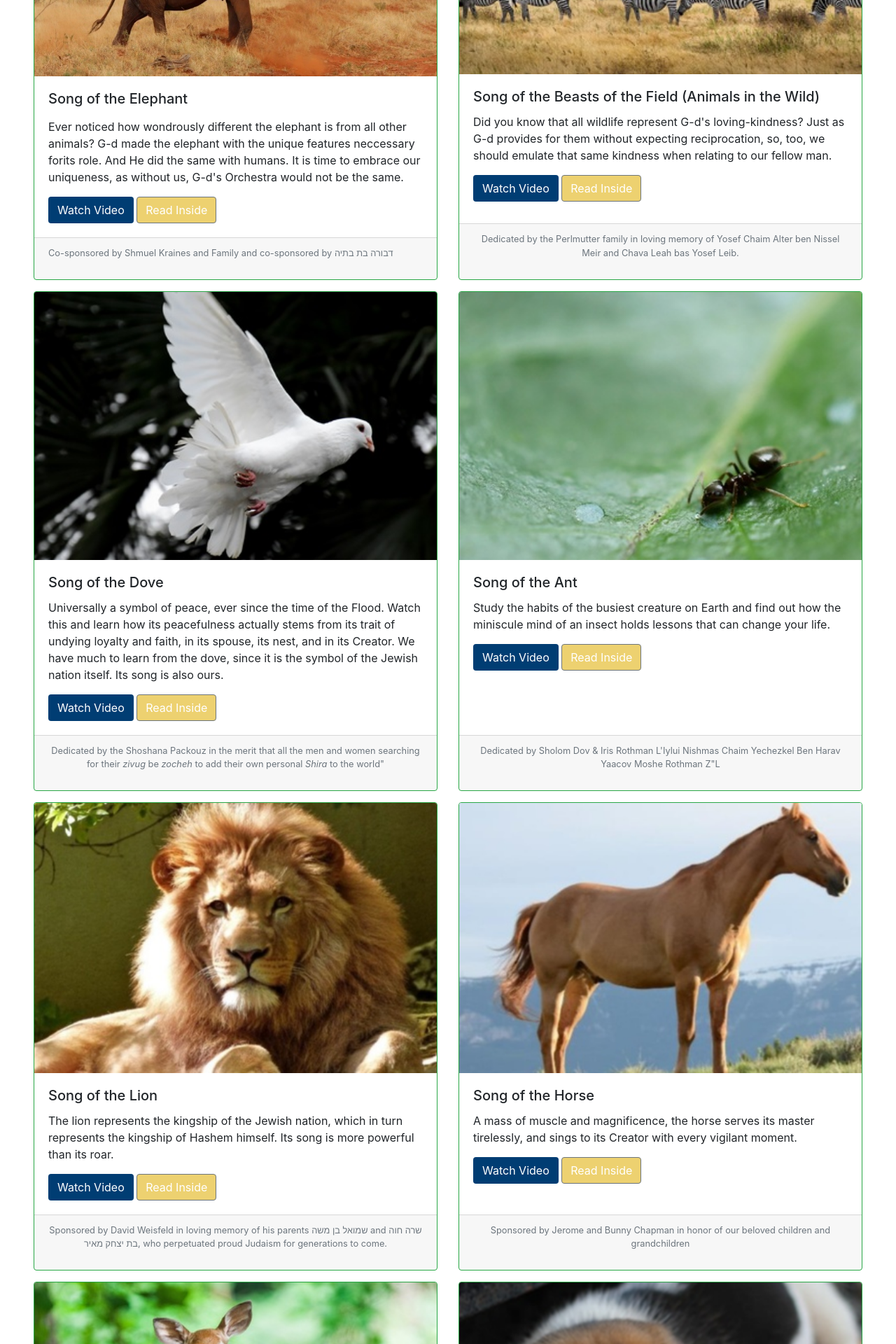
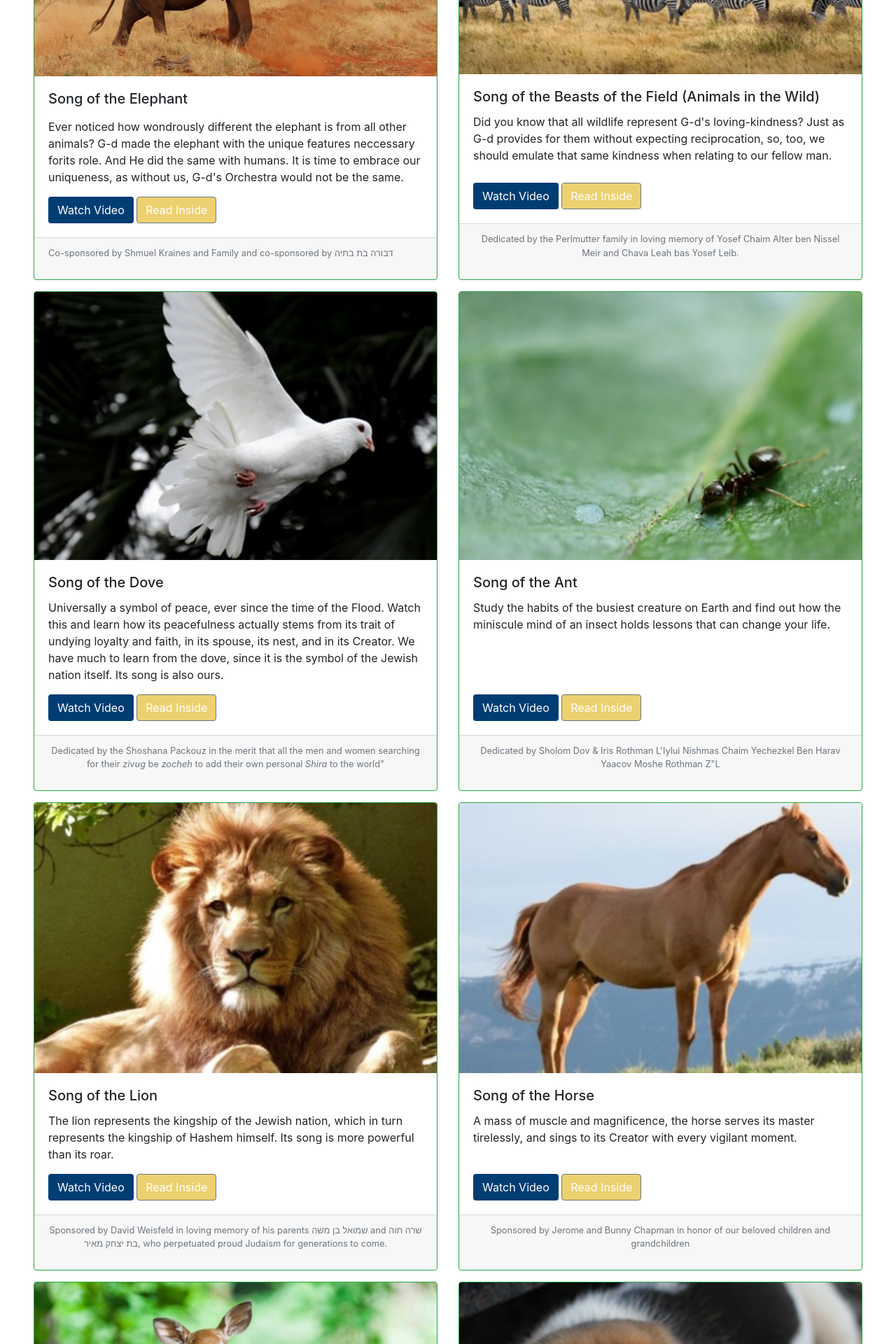
Before and after one commit to SBKraines/SBKraines.github.io, a Jekyll site: the page index.html, which Jekyll copies as it is, in a window 1280 px wide. Shown: the part 1607-3527 px from the top of the page at 70% size. Built offline with Jekyll 4.4.1, drawn with Linux system fonts in a browser that asks for light colours.

Commit message:
Align buttons to bottom of cards

```diff
--- a/index.html
+++ b/index.html
@@ -217,7 +217,7 @@
             <div class="col-sm-6  mb-3">
                 <div class="card card border-success h-100">
                     <img class="card-img-top" src="img/animals/Elephant.jpg" alt="Card image cap">
-                    <div class="card-body">
+                    <div class="card-body" style="padding: 1.25rem 1.25rem 0px;">
                         <h5 class="card-title">Song of the Elephant</h5>
                         <div class="card-text">
                             <p>
@@ -227,9 +227,11 @@
                                 be the same.</p>
                             </p>
                         </div>
-                        <a href="https://www.torahanytime.com/embed/?v=89584" target="_blank" class="btn btn-custom">Watch
-                            Video</a> <a href="/assets/Elephant.pdf" target="_blank" class="btn btn-secondary">Read
-                        Inside</a>
+
+                    </div>
+                    <div style="padding: 0px 1.25rem 1.25rem;">
+                        <a href="https://www.torahanytime.com/embed/?v=89584" target="_blank" class="btn btn-custom">Watch Video</a>
+                        <a href="/assets/Elephant.pdf" target="_blank" class="btn btn-secondary">Read Inside</a>
                     </div>
                     <div class="card-footer">
                         <small class="text-muted">
@@ -242,16 +244,17 @@
                 <div class="card border-success h-100">
                     <img class="card-img-top" src="img/animals/symbol-animals-grazing%20in-the-wild.jpg"
                          alt="Card image cap">
-                    <div class="card-body">
+                    <div class="card-body" style="padding: 1.25rem 1.25rem 0px;">
                         <h5 class="card-title">Song of the Beasts of the Field (Animals in the Wild)</h5>
                         <div class="card-text">
                             <p>Did you know that all wildlife represent G-d's loving-kindness? Just as G-d provides for
                                 them without expecting reciprocation, so, too, we should emulate that same kindness when
                                 relating to our fellow man.</p>
-                            <a href="https://www.torahanytime.com/embed/?v=90335" target="_blank"
-                               class="btn btn-custom">Watch Video</a> <a href="assets/Beasts.pdf" target="_blank"
-                                                                         class="btn btn-secondary">Read Inside</a>
                         </div>
+                    </div>
+                    <div style="padding: 0px 1.25rem 1.25rem;">
+                        <a href="https://www.torahanytime.com/embed/?v=90335" target="_blank" class="btn btn-custom">Watch Video</a>
+                        <a href="assets/Beasts.pdf" target="_blank" class="btn btn-secondary">Read Inside</a>
                     </div>
                     <div class="card-footer text-center">
                         <small class="text-muted">
@@ -265,7 +268,7 @@
                 <div class="card border-success h-100 ">
                     <img class="card-img-top" src="img/animals/dove-in-judiasm.jpg"
                          alt="Symbolism of Dove in Judiasm">
-                    <div class="card-body">
+                    <div class="card-body" style="padding: 1.25rem 1.25rem 0px;">
                         <h5 class="card-title">Song of the Dove</h5>
                         <div class="card-text">
                             <p>Universally a symbol of peace, ever since the time of the Flood. Watch this and learn
@@ -274,10 +277,11 @@
                                 have much to learn from the dove, since it is the symbol of the Jewish nation
                                 itself. Its song is also ours.
                             </p>
-                            <a href="https://www.torahanytime.com/embed/?v=91607" target="_blank"
-                               class="btn btn-custom">Watch Video</a> <a href="assets/Dove.pdf" target="_blank"
-                                                                         class="btn btn-secondary">Read Inside</a>
                         </div>
+                    </div>
+                    <div style="padding: 0px 1.25rem 1.25rem;">
+                        <a href="https://www.torahanytime.com/embed/?v=91607" target="_blank" class="btn btn-custom">Watch Video</a>
+                        <a href="assets/Dove.pdf" target="_blank" class="btn btn-secondary">Read Inside</a>
                     </div>
                     <div class="card-footer text-center">
                         <small class="text-muted">
@@ -291,15 +295,16 @@
             <div class="col-sm-6 mb-3">
                 <div class="card border-success h-100">
                     <img class="card-img-top" src="img/animals/ant.jpg" alt="Card image cap">
-                    <div class="card-body">
+                    <div class="card-body" style="padding: 1.25rem 1.25rem 0px;">
                         <h5 class="card-title">Song of the Ant</h5>
                         <div class="card-text">
                             <p>Study the habits of the busiest creature on Earth and find out how the miniscule mind
                                 of an insect holds lessons that can change your life.</p>
-                            <a href="https://www.torahanytime.com/embed/?v=94294" target="_blank"
-                               class="btn btn-custom">Watch Video</a> <a href="assets/Ant.pdf" target="_blank"
-                                                                         class="btn btn-secondary">Read Inside</a>
                         </div>
+                    </div>
+                    <div style="padding: 0px 1.25rem 1.25rem;">
+                        <a href="https://www.torahanytime.com/embed/?v=94294" target="_blank" class="btn btn-custom">Watch Video</a>
+                        <a href="assets/Ant.pdf" target="_blank" class="btn btn-secondary">Read Inside</a>
                     </div>
                     <div class="card-footer text-center">
                         <small class="text-muted">
@@ -313,16 +318,16 @@
                 <div class="card border-success h-100">
                     <img class="card-img-top" src="img/animals/lion-in-judiasm.jpg"
                          alt="Symbolism of Lion in Judiasm">
-                    <div class="card-body">
+                    <div class="card-body" style="padding: 1.25rem 1.25rem 0px;">
                         <h5 class="card-title">Song of the Lion</h5>
                         <div class="card-text">
                             <p>The lion represents the kingship of the Jewish nation, which in turn represents the
                                 kingship of Hashem himself. Its song is more powerful than its roar.</p>
-                            <a href="https://www.torahanytime.com/embed/?v=95646" target="_blank"
-                               class="btn btn-custom">Watch Video</a> <a href="assets/SymbolofLionInJudiasm.pdf"
-                                                                         target="_blank" class="btn btn-secondary">Read
-                            Inside</a>
                         </div>
+                    </div>
+                    <div style="padding: 0px 1.25rem 1.25rem;">
+                        <a href="https://www.torahanytime.com/embed/?v=95646" target="_blank" class="btn btn-custom">Watch Video</a>
+                        <a href="assets/SymbolofLionInJudiasm.pdf" target="_blank" class="btn btn-secondary">Read Inside</a>
                     </div>
                     <div class="card-footer text-center">
                         <small class="text-muted">
@@ -336,15 +341,16 @@
             <div class="col-sm-6 mb-3">
                 <div class="card border-success h-100">
                     <img class="card-img-top" src="img/animals/horse.jpg" alt="Song of the Horse">
-                    <div class="card-body">
+                    <div class="card-body" style="padding: 1.25rem 1.25rem 0px;">
                         <h5 class="card-title">Song of the Horse</h5>
                         <div class="card-text">
                             <p>A mass of muscle and magnificence, the horse serves its master tirelessly, and sings
                                 to its Creator with every vigilant moment.</p>
-                            <a href="https://www.torahanytime.com/embed/?v=96556" target="_blank"
-                               class="btn btn-custom">Watch Video</a> <a href="assets/Horse.pdf" target="_blank"
-                                                                         class="btn btn-secondary">Read Inside</a>
                         </div>
+                    </div>
+                    <div style="padding: 0px 1.25rem 1.25rem;">
+                        <a href="https://www.torahanytime.com/embed/?v=96556" target="_blank" class="btn btn-custom">Watch Video</a>
+                        <a href="assets/Horse.pdf" target="_blank" class="btn btn-secondary">Read Inside</a>
                     </div>
                     <div class="card-footer text-center">
                         <small class="text-muted">
@@ -357,15 +363,16 @@
             <div class="col-sm-6 mb-3">
                 <div class="card border-success h-100">
                     <img class="card-img-top" src="img/animals/deer.jpg" alt="Deer in Judiasm">
-                    <div class="card-body">
+                    <div class="card-body" style="padding: 1.25rem 1.25rem 0px;">
                         <h5 class="card-title">Song of the Deer</h5>
                         <div class="card-text">
                             <p>This fast legged creation of beauty flees daily for its life. Its survival is a
                                 divine song to the God of Salvation.</p>
-                            <a href="https://www.torahanytime.com/embed/?v=99261" target="_blank"
-                               class="btn btn-custom">Watch Video</a> <a href="assets/Deer.pdf" target="_blank"
-                                                                         class="btn btn-secondary">Read Inside</a>
                         </div>
+                    </div>
+                    <div style="padding: 0px 1.25rem 1.25rem;">
+                        <a href="https://www.torahanytime.com/embed/?v=99261" target="_blank" class="btn btn-custom">Watch Video</a>
+                        <a href="assets/Deer.pdf" target="_blank" class="btn btn-secondary">Read Inside</a>
                     </div>
                     <div class="card-footer text-center">
                         <small class="text-muted">
@@ -383,21 +390,20 @@
             <div class="col-sm-6 mb-3">
                 <div class="card border-success h-100">
                     <img class="card-img-top" src="img/animals/dog.jpg" alt="Dog in Judiasm">
-                    <div class="card-body">
+                    <div class="card-body" style="padding: 1.25rem 1.25rem 0px;">
                         <h5 class="card-title">Song of the Dog</h5>
                         <div class="card-text">
                             <p>Take a deeper look into the heart of the world’s favorite pet and hear anew the
                                 music of its bark. </p>
-                            <a href="https://www.torahanytime.com/embed/?v=100666" target="_blank"
-                               class="btn btn-custom">Watch Video</a> <a href="assets/Dog.pdf" target="_blank"
-                                                                         class="btn btn-secondary">Read
-                            Inside</a>
                         </div>
+                    </div>
+                    <div style="padding: 0px 1.25rem 1.25rem;">
+                        <a href="https://www.torahanytime.com/embed/?v=100666" target="_blank" class="btn btn-custom">Watch Video</a>
+                        <a href="assets/Dog.pdf" target="_blank" class="btn btn-secondary">Read Inside</a>
                     </div>
                     <div class="card-footer text-center">
                         <small class="text-muted">
                             <p>Sponsored by Oscar Abraham</p>
-
                         </small>
                     </div>
                 </div>
@@ -405,22 +411,21 @@
             <div class="col-sm-6 mb-3">
                 <div class="card border-success h-100">
                     <img class="card-img-top" src="img/animals/fish.jpg" alt="Fish in Judiasm">
-                    <div class="card-body">
+                    <div class="card-body" style="padding: 1.25rem 1.25rem 0px;">
                         <h5 class="card-title">Song of the Fish</h5>
                         <div class="card-text">
                             <p>The mighty, unending oceans hide an enchanting world of three and half trillion
                                 ever-multiplying fish. Listen to what they are singing. </p>
-                            <a href="https://www.torahanytime.com/embed/?v=105914" target="_blank"
-                               class="btn btn-custom">Watch Video</a> <a href="assets/Fish.pdf" target="_blank"
-                                                                         class="btn btn-secondary">Read
-                            Inside</a>
                         </div>
+                    </div>
+                    <div style="padding: 0px 1.25rem 1.25rem;">
+                        <a href="https://www.torahanytime.com/embed/?v=105914" target="_blank" class="btn btn-custom">Watch Video</a>
+                        <a href="assets/Fish.pdf" target="_blank" class="btn btn-secondary">Read Inside</a>
                     </div>
                     <div class="card-footer text-center">
                         <small class="text-muted">
-                            <p> Dedicated by the Perlmutter Family in loving memory of יוסף חיים אלתר בן ניסל
-                                מאיר,חוה לאה בת יוסף ליב, זאב שלמה בן זכריה ליב
-
+                            <p>
+                                Dedicated by the Perlmutter Family in loving memory of יוסף חיים אלתר בן ניסל מאיר,חוה לאה בת יוסף ליב, זאב שלמה בן זכריה ליב
                             </p>
                         </small>
                     </div>
@@ -429,19 +434,20 @@
             <div class="col-sm-6 mb-3">
                 <div class="card border-success h-100">
                     <img class="card-img-top" src="img/ocean.jpg" alt="Ocean in Judiasm">
-                    <div class="card-body">
+                    <div class="card-body" style="padding: 1.25rem 1.25rem 0px;">
                         <h5 class="card-title">Song of the Ocean</h5>
                         <div class="card-text">
                             <p>The mighty ocean waves sing an awesome divine song. </p>
-                            <a href="https://www.torahanytime.com/embed/?v=114481" target="_blank"
-                               class="btn btn-custom">Watch Video</a> <a href="assets/Oceantext.pdf" target="_blank"
-                                                                         class="btn btn-secondary">Read Inside</a>
                         </div>
+                    </div>
+                    <div style="padding: 0px 1.25rem 1.25rem;">
+                        <a href="https://www.torahanytime.com/embed/?v=114481" target="_blank" class="btn btn-custom">Watch Video</a>
+                        <a href="assets/Oceantext.pdf" target="_blank" class="btn btn-secondary">Read Inside</a>
                     </div>
                     <div class="card-footer text-center">
                         <small class="text-muted">
-                            <p> Dedicated by the Jenny and Isaac Haeber
-
+                            <p>
+                                Dedicated by the Jenny and Isaac Haeber
                             </p>
                         </small>
                     </div>
```
